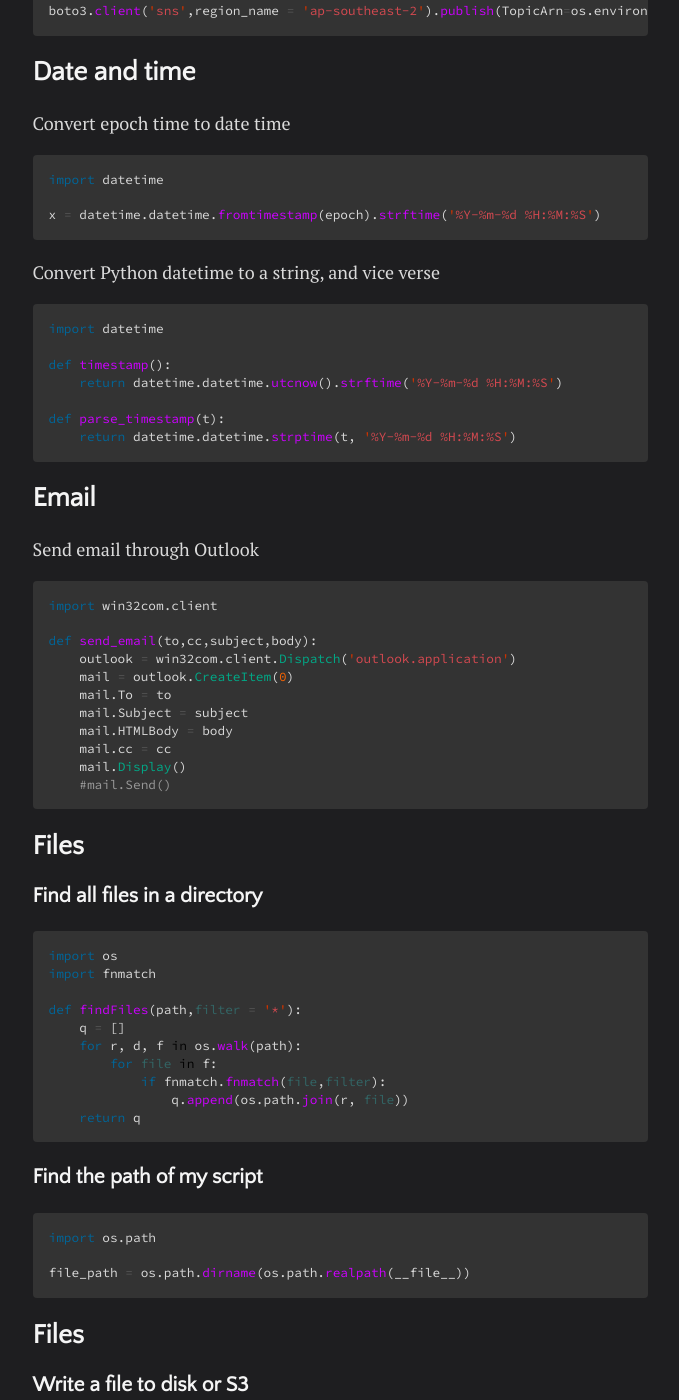
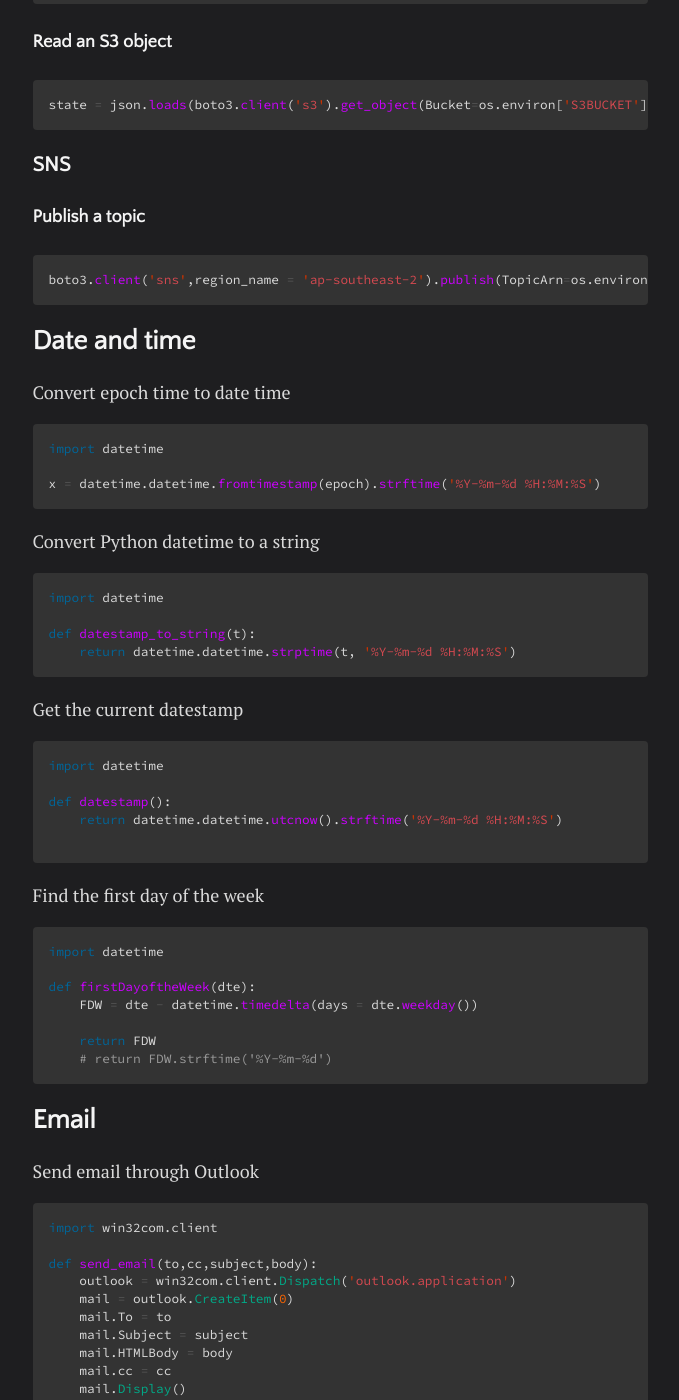
Before and after one commit to massyn/massyn.github.io, a Jekyll site: the page built from menu/python.md, in a window 1280 px wide and 1400 px high, scrolled down 779 px. Shown: the whole window, without its empty margins (300-979 px from the left). Built offline with Jekyll 4.4.1, drawn with Linux system fonts in a browser that asks for light colours; some of the changed text lies outside the part shown.

Commit message:
Update python.md

````diff
--- a/menu/python.md
+++ b/menu/python.md
@@ -8,7 +8,22 @@
 
 ### S3
 
+#### Read all objects in a bucket
+
+```python
+import boto3
+
+Bucket = "MYBUCKETNAME"
+Prefix = "myPrefix"
+
+for P in boto3.client('s3').get_paginator('list_objects').paginate(Bucket=Bucket,Prefix = Prefix):
+    for k in P['Contents']:
+        print(k['Key'])
+        content = boto3.client('s3').get_object(Bucket=Bucket, Key=k['Key'])['Body'].read().decode('utf-8')
+```
+
 #### Write to an S3 bucket
+
 ```python
 boto3.resource('s3').Bucket(os.environ['S3BUCKET']).put_object(
     ACL         = 'bucket-owner-full-control',
@@ -42,18 +57,35 @@
 x = datetime.datetime.fromtimestamp(epoch).strftime('%Y-%m-%d %H:%M:%S')
 ```
 
-Convert Python datetime to a string, and vice verse
+Convert Python datetime to a string
 
 ```python
 import datetime
 
-def timestamp():
-    return datetime.datetime.utcnow().strftime('%Y-%m-%d %H:%M:%S')
-
-def parse_timestamp(t):
+def datestamp_to_string(t):
     return datetime.datetime.strptime(t, '%Y-%m-%d %H:%M:%S')
 ```
 
+Get the current datestamp
+
+```python
+import datetime
+
+def datestamp():
+    return datetime.datetime.utcnow().strftime('%Y-%m-%d %H:%M:%S')
+
+```
+
+Find the first day of the week
+```python
+import datetime
+
+def firstDayoftheWeek(dte):
+    FDW = dte - datetime.timedelta(days = dte.weekday())
+
+    return FDW
+    # return FDW.strftime('%Y-%m-%d')
+```
 ## Email
 
 Send email through Outlook
````
